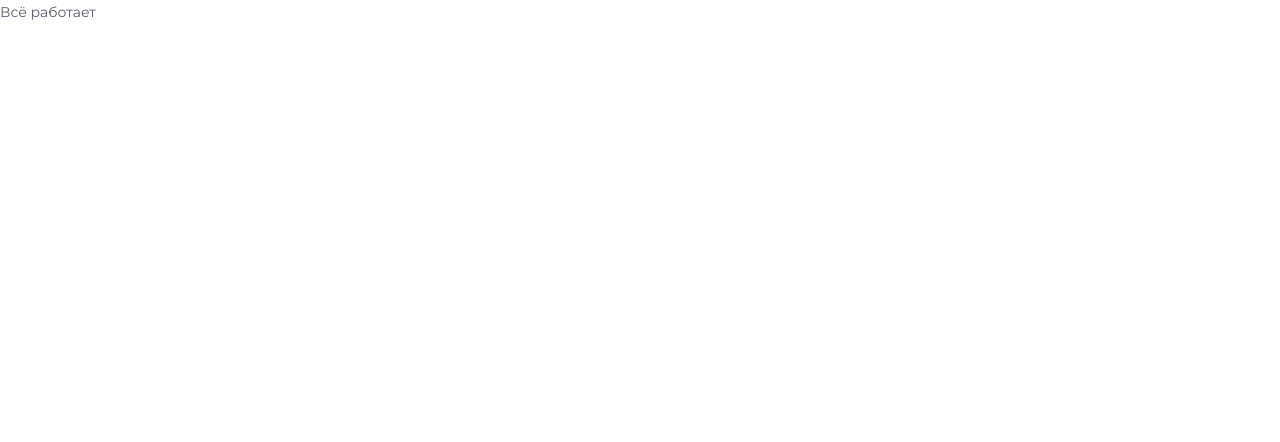
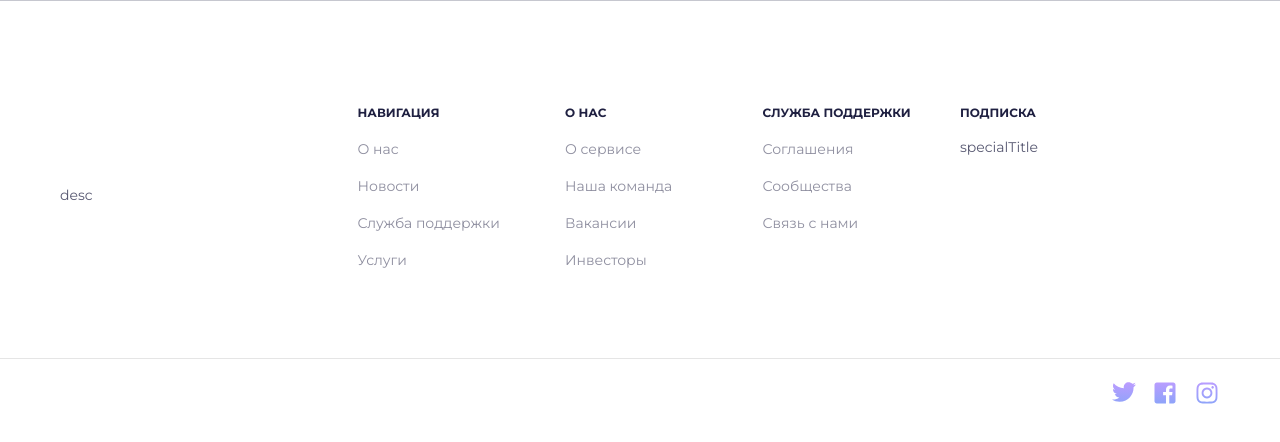
Before and after one commit to mpreterer/React-Village-Hotel, a React (Create React App) app: page / in a window 1280 px wide. Shown: the top 442 px of the page. Built offline with nearby package versions, Linux system fonts and the light colour scheme.

Commit message:
Correct style for footer

```diff
--- a/src/App.tsx
+++ b/src/App.tsx
@@ -1,5 +1,11 @@
+import Footer from './components/footer/Footer';
+
 const App = function App() {
-  return <div>Всё работает</div>;
+  return (
+    <div>
+      <Footer />
+    </div>
+  );
 };
 
 export default App;
--- a/src/components/footer-nav-menu/footer-nav-menu.scss
+++ b/src/components/footer-nav-menu/footer-nav-menu.scss
@@ -1,4 +1,4 @@
-@import url('@variables');
+@import "../../styles/_mixins";
 
 .footer-nav-menu {
   display: flex;
@@ -6,12 +6,12 @@
   margin-top: 4px;
 
   &__link {
-    color: $color-shade-grey;
+    color: var(--dark-shade-50);
     line-height: 17px;
     text-decoration: none;
 
     &:hover {
-      color: $color-shade-secondary;
+      color: var(--dark-shade-75);
       font-weight: bold;
     }
   }
@@ -35,10 +35,7 @@
   &__title-list {
     display: block;
     margin-bottom: 21px;
-    color: $color-shade-dark;
-    font-weight: bold;
-    font-size: $font-size-small;
-    text-transform: uppercase;
+    @include font-h3;
   }
 
   &__item {
--- a/src/components/footer/Footer.tsx
+++ b/src/components/footer/Footer.tsx
@@ -1,10 +1,9 @@
 import { FC } from 'react';
 
 import FooterNavMenu from '../footer-nav-menu/FooterNavMenu';
-
 import './footer.scss';
 
-const Footer: FC = function Footer() {
+const Footer: FC = function Footer({...props}) {
   return (
     <footer className="footer">
       <div className="footer__container">
@@ -15,7 +14,6 @@ const Footer: FC = function Footer() {
             <span className="footer__description">desc</span>
           </div>
           <div className="footer__navigation">
-            {/* // +footer-nav-menu({navList: menuList}) */}
             <FooterNavMenu />
           </div>
           <div className="footer__description">
--- a/src/components/footer/footer.scss
+++ b/src/components/footer/footer.scss
@@ -1,9 +1,9 @@
-@import url('@variables');
+@import '../../styles/_mixins.scss';
 
 .footer {
-  font-size: $font-size-main;
+  font-size: var(--main-font-size);
   background-color: #fff;
-  border-top: 1px solid $color-shade-light;
+  border-top: 1px solid var(--dark-shade-25);
 
   &__container {
     max-width: 1160px;
@@ -80,7 +80,7 @@
     width: 100%;
     height: 69px;
     margin: 0 auto;
-    color: $color-shade-secondary;
+    color: var(--dark-shade-75);
     background: #fff;
     border-top: 1px solid #e5e5e5;
     box-shadow: none;
@@ -134,7 +134,7 @@
 
   &__description-special-title {
     margin-top: 15px;
-    color: $color-shade-secondary;
+    color: var(--dark-shade-75);
     line-height: 24px;
   }
 
@@ -147,7 +147,7 @@
     width: 260px;
     margin-top: 4px;
     margin-bottom: 10px;
-    color: $color-shade-secondary;
+    color: --dark-shade-75;
 
     @media (max-width: 1200px) {
       margin-top: 50px;
@@ -159,10 +159,7 @@
   }
 
   &__description-title {
-    color: $color-shade-dark;
-    font-weight: bold;
-    font-size: $font-size-small;
-    text-transform: uppercase;
+    @include font-h3;
   }
 
   &__about-company {
--- a/src/routes/index.tsx
+++ b/src/routes/index.tsx
@@ -3,7 +3,6 @@ import { Route, Routes } from 'react-router-dom';
 import Layout from '../components/Layout/Layout';
 import Main from '../pages/Main';
 import SearchRooms from '../pages/SearchRooms';
-
 import SCREENS from './endpoints';
 
 function AppRoutes() {
```
Also changed, not shown: 1 other file (tests, documents, lock files or other folders).
